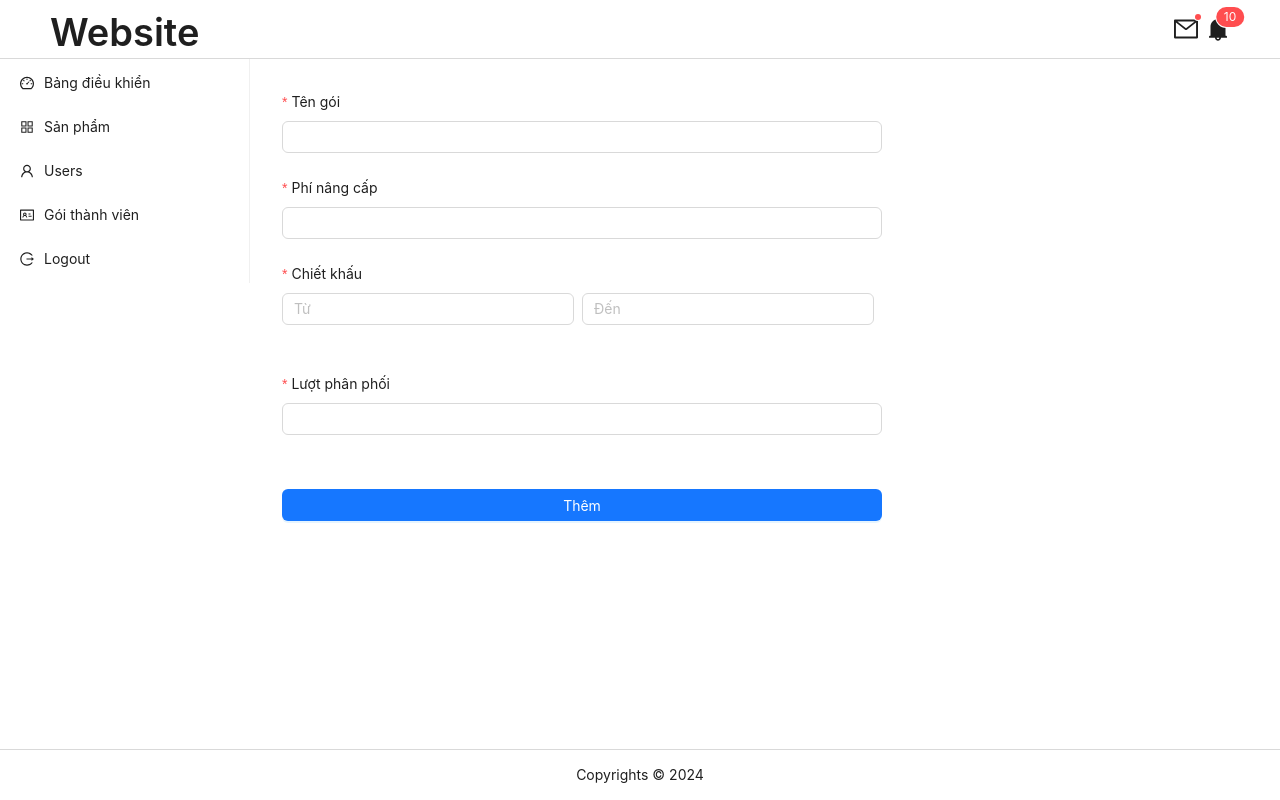
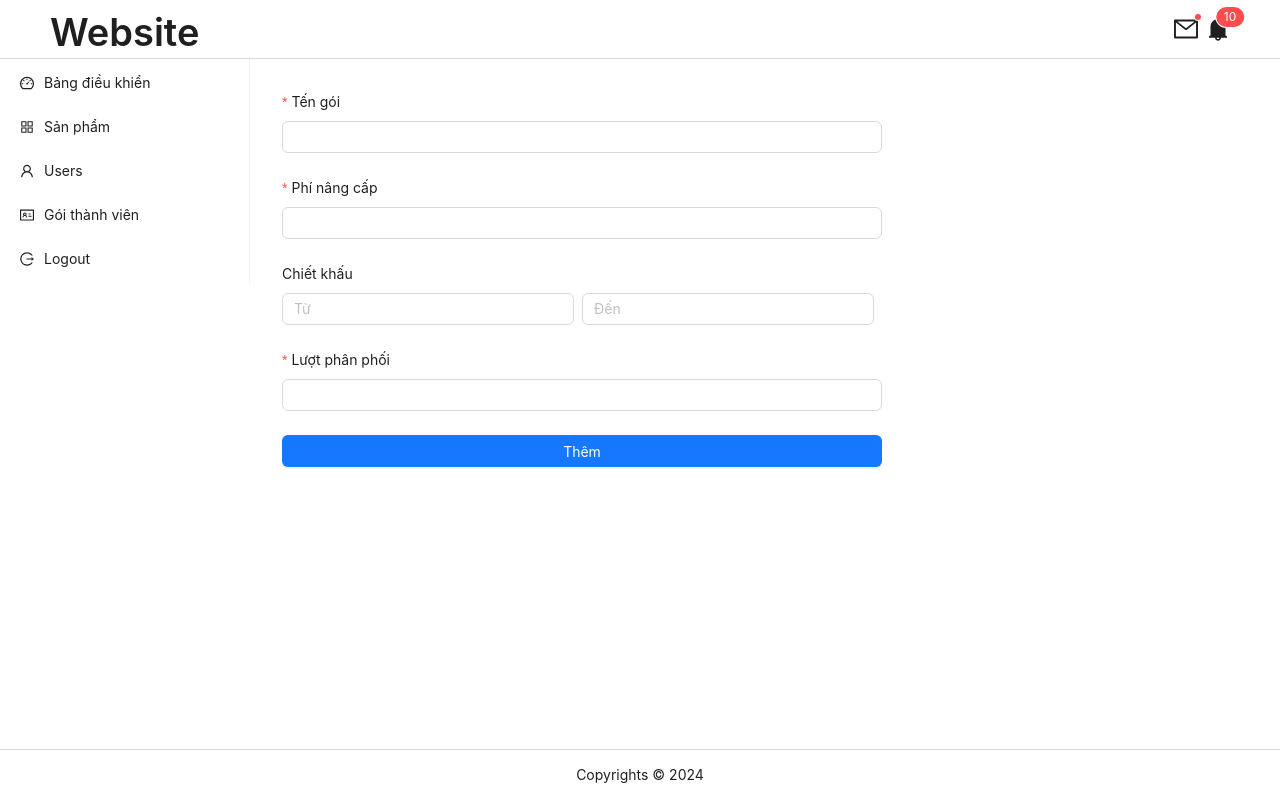
Before and after one commit to LTNhan2502/00_freelance_admin, a React (Vite) app: page /memberships/add in a window 1280 px wide. Built offline with nearby package versions, Linux system fonts and the light colour scheme; sample sign-in values are in the browser's storage.

Commit message:
update: fetch api, create new membership

```diff
--- a/src/containers/content/pages/membership/AddMembership.jsx
+++ b/src/containers/content/pages/membership/AddMembership.jsx
@@ -1,32 +1,28 @@
-import { Button, Form, Input, message } from 'antd'
+import { Button, Form, Input, InputNumber, message } from 'antd'
 import React from 'react'
-import { CreateProduct } from '../../../../utils/productAPI'
+import { CreateMemberPackage } from '../../../../utils/memberPackageAPI'
 
 function AddMembership() {
 
+    // Xử lí submit form
     const onFinish = async (values) => {
-        const membership_name = values.membership_name
-        const membership_fee = values.membership_fee
-        const membership_discount_from = values.membership_discount_from
-        const membership_discount_to = values.membership_discount_to
-        const membership_distribution = values.membership_distribution
-
-        const formData = new FormData()
-        formData.append("membership_name", membership_name)
-        formData.append("membership_fee", membership_fee)
-        formData.append("membership_discount_from", membership_discount_from)
-        formData.append("membership_discount_to", membership_discount_to)
-        formData.append("membership_distribution", membership_distribution)
+        // Lấy thông tin từ form
+        const packageName = values.packageName;
+        const price = values.price;
+        const distribution = values.distribution;
+        const discountFrom = values.discountFrom;
+        const discountTo = values.discountTo;
 
         try {
-            // Gọi api tại đây
-            // const result = await CreateProduct(formData)
-            message.success("Thêm mới thành công")
+        // Gọi API với dữ liệu sản phẩm và mảng file ảnh
+        const result = await CreateMemberPackage(packageName, price, distribution, discountFrom, discountTo);
+        message.success("Thêm mới thành công!");
         } catch (error) {
-            console.error("Lỗi khi thêm gói thành viên: ", error);
-            message.error("Thêm mới thất bại")
+        console.error("Lỗi khi thêm sản phẩm:", error);
+        message.error("Thêm mới thất bại!");
         }
-    }
+    };
+
 
     return (
         <>
@@ -37,61 +33,56 @@ function AddMembership() {
                 style={{ width: "100%", minWidth: "600px" }}
                 onFinish={onFinish}
             >
-                <Form.Item
-                    label="Tên gói" name="membership_name"
+                <Form.Item label="Tến gói" name="packageName"
                     rules={[
                         {
                             required: true,
                             message: "Không được để trống"
-                        }
+                        },
                     ]}
                 >
-                    <Input/>
+                    <Input />
                 </Form.Item>
 
-                <Form.Item
-                    label="Phí nâng cấp" name="membership_fee"
+                <Form.Item label="Phí nâng cấp" name="price"
                     rules={[
                         {
                             required: true,
                             message: "Không được để trống"
-                        }
+                        },
                     ]}
                 >
-                    <Input/>
+                    <InputNumber style={{ width: "100%" }} />
                 </Form.Item>
 
                 <Form.Item
-                    label="Chiết khấu" name="membership_discount"
-                    rules={[
-                        {
-                            required: true,
-                            message: ""
-                        }
-                    ]}
+                    label="Chiết khấu"
+                    style={{
+                        marginBottom: 0,
+                    }}
                 >
                     <Form.Item
-                        name="membership_discount_from"
+                        name="discountFrom"
                         rules={[
                             {
                                 required: true,
                                 message: "Không được để trống"
-                            }
+                            },
                         ]}
                         style={{
                             display: 'inline-block',
                             width: 'calc(50% - 8px)',
                         }}
                     >
-                        <Input placeholder='Từ'/>
+                        <InputNumber placeholder="Từ" style={{ width: "100%" }}/>
                     </Form.Item>
                     <Form.Item
-                        name="membership_discount_to"
+                        name="discountTo"
                         rules={[
                             {
                                 required: true,
                                 message: "Không được để trống"
-                            }
+                            },
                         ]}
                         style={{
                             display: 'inline-block',
@@ -99,24 +90,24 @@ function AddMembership() {
                             margin: '0 8px',
                         }}
                     >
-                        <Input placeholder='Đến'/>
+                        <InputNumber placeholder="Đến" style={{ width: "100%" }}/>
                     </Form.Item>
                 </Form.Item>
 
-                <Form.Item
-                    label="Lượt phân phối" name="membership_distribution"
+                <Form.Item label="Lượt phân phối" name="distribution"
                     rules={[
                         {
                             required: true,
                             message: "Không được để trống"
-                        }
+                        },
                     ]}
                 >
-                    <Input/>
+                    <InputNumber style={{ width: "100%" }} />
                 </Form.Item>
 
-                <Form.Item label=" " colon={false}>
-                    <Button type="primary" htmlType="submit" style={{width: "100%"}}>
+                {/* Nút Thêm ở cuối form */}
+                <Form.Item wrapperCol={{ span: 24 }}>
+                    <Button type="primary" htmlType="submit" style={{ width: "100%" }}>
                         Thêm
                     </Button>
                 </Form.Item>
--- a/src/containers/content/pages/membership/Membership.jsx
+++ b/src/containers/content/pages/membership/Membership.jsx
@@ -15,25 +15,45 @@ function Membership() {
   const [loading, setLoading] = useState(false);
   const [dataSource, setDataSource] = useState([]);
 
+    useEffect(() => {
+        fetchAllMembership();
+    }, []);
+
+    // Fetch api
+    const fetchAllMembership = async () => {
+        setLoading(true);
+        const getMemberPackages = await getAllMemberPackage();
+        const result = getMemberPackages.data.data
+
+        if(result && getMemberPackages.data.data){
+            setDataSource(result);
+            setLoading(false);
+        }
+    };
+
     const columns = [
       {
         title: "Tên gói",
-      dataIndex: "membership_name",
+        dataIndex: "packageName",
       },
       {
         title: "Phí nâng cấp",
-      dataIndex: "membership_fee",
+        dataIndex: "price",
+        align: 'center',
       },
       {
         title: "Chiết khấu",
-      dataIndex: "membership_discount",
+        align: 'center',
+        render: (text, record) => `${record.discountFrom} - ${record.discountTo}`,
       },
       {
         title: "Lượt phân phối",
-      dataIndex: "membership_distribution",
+        dataIndex: "distribution",
+        align: 'center',
       },
       {
         title: "Action",
+        align: 'right',
         render: (text, record) => (
           <Space size="middle">
             <Button
@@ -53,44 +73,6 @@ function Membership() {
         ),
       },
     ];
-
-  // Dữ liệu cứng (mock data)
-  const mockMembershipData = [
-    {
-      id: 1,
-      membership_name: "Bạc",
-      membership_fee: "0 €",
-      membership_discount: "5%",
-      membership_distribution: 10,
-    },
-    {
-      id: 2,
-      membership_name: "Vàng",
-      membership_fee: "1000 €",
-      membership_discount: "10%",
-      membership_distribution: 20,
-    },
-    {
-      id: 3,
-      membership_name: "Bạch kim",
-      membership_fee: "5000 €",
-      membership_discount: "15%",
-      membership_distribution: 30,
-    },
-  ];
-
-  // Giả lập fetch data
-  const fetchAllMembership = async () => {
-    setLoading(true);
-    const getMemberPackages = await getAllMemberPackage();
-    console.log(getMemberPackages);
-    setDataSource(getMemberPackages);
-    setLoading(false);
-  };
-
-  useEffect(() => {
-    fetchAllMembership();
-  }, []);
 
     const handleCreate = () => {
         navigate("/memberships/add");
@@ -126,7 +108,7 @@ function Membership() {
                 columns={columns}
                 dataSource={dataSource}
                 loading={loading}
-        rowKey="id"
+                rowKey="_id"
             ></Table>
         </Space>
     );
```
Lines whose indentation alone changed are shown as unchanged.
